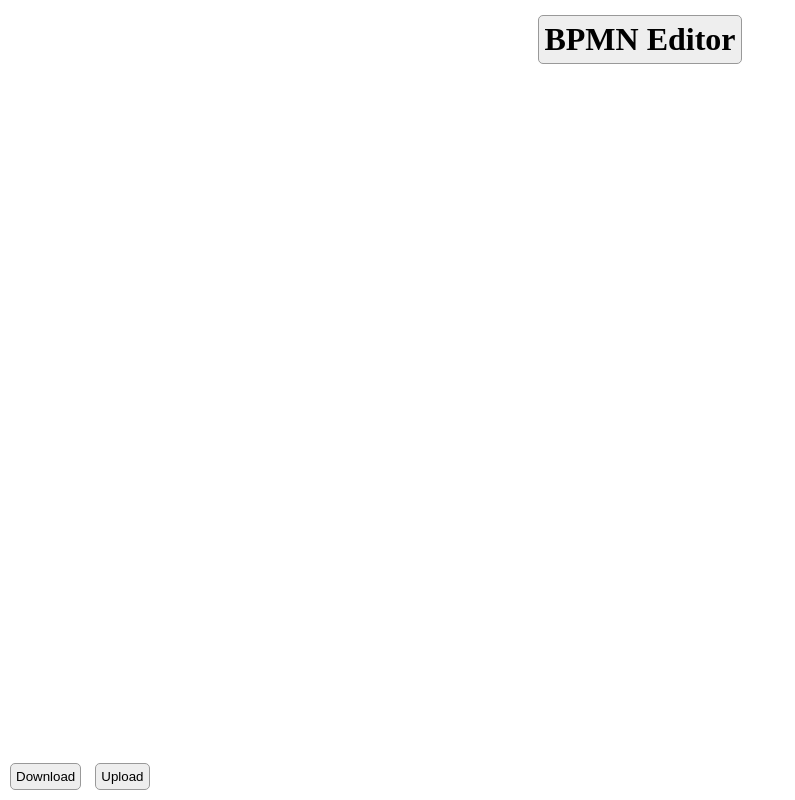
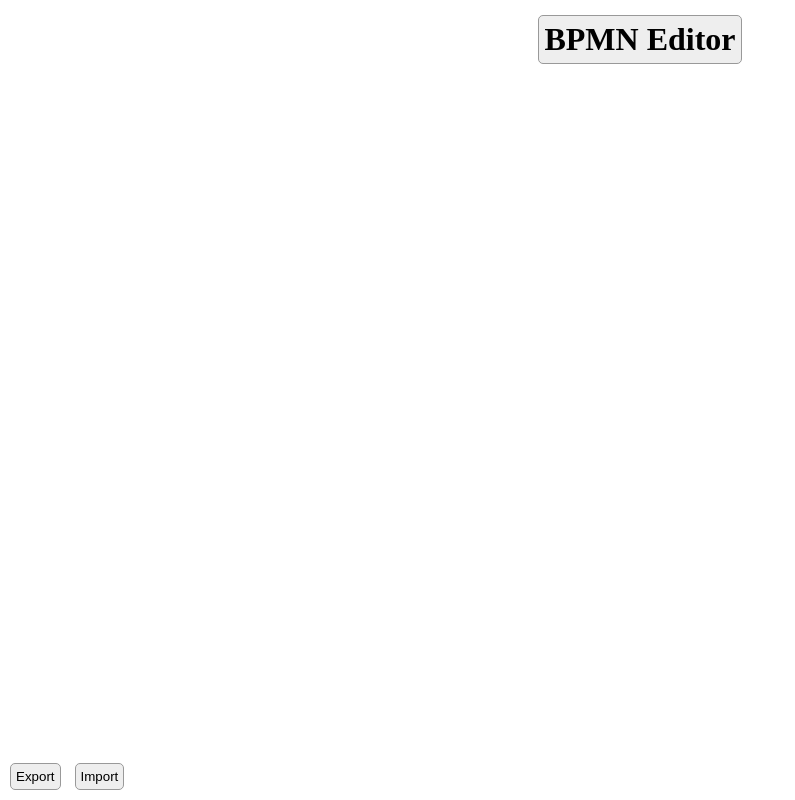
Before and after one commit to fede-palazz/authoring-tool, a website built with webpack: page src/index.html in a window 1280 px wide. Shown: the whole page, without its empty margins (0-795 px from the left). Built offline with nearby package versions, Linux system fonts and the light colour scheme; what bpmn-js would draw is missing.

Commit message:
Changed buttons' text

```diff
--- a/src/index.html
+++ b/src/index.html
@@ -18,12 +18,12 @@
       </section>
     </div>
     <div class="toolbar">
-      <button class="icon-btn">
-        <a id="exportDiag" download="diagram.bpmn"> Download </a>
-      </button>
+      <a id="exportDiag" download="diagram.bpmn"
+        ><button class="icon-btn">Export</button></a
+      >
 
       <button class="icon-btn" onclick="importDiag.click()">
-        Upload
+        Import
         <input id="importDiag" type="file" accept=".bpmn" hidden />
       </button>
     </div>
```
